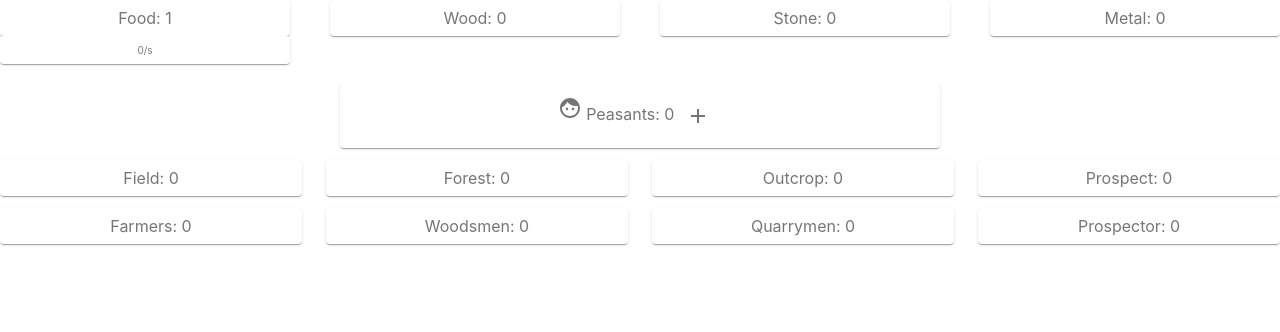
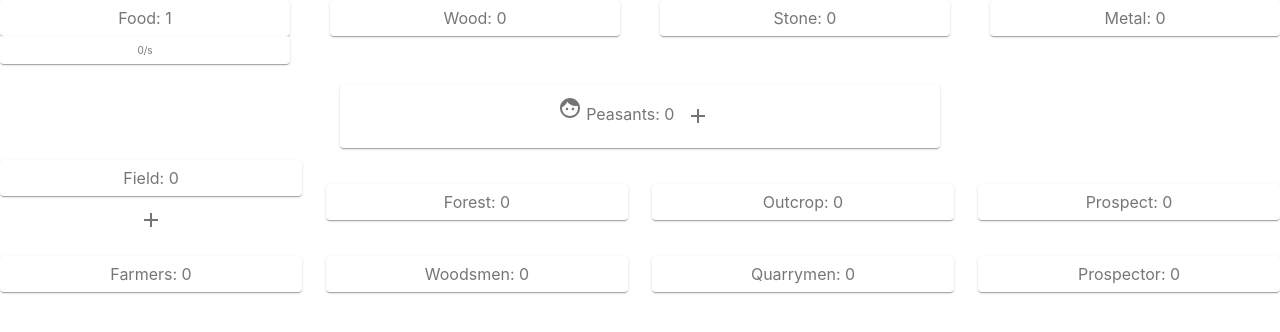
Before and after one commit to AFeralMountainGoatBB/darkAgesIdle, a React (Create React App) app: page / in a window 1280 px wide. Shown: the top 332 px of the page. Built offline with nearby package versions, Linux system fonts and the light colour scheme.

Commit message:
adding handleBuyItem to handle any items to purchase

```diff
--- a/src/App.js
+++ b/src/App.js
@@ -47,8 +47,8 @@ function App() {
 
   const [fieldValue, setFieldValue] = useState({
     value: 0,
-    initialPrice: {foodCost:100, woodCost:10, peasantCost:10},
-    currentPrice: {foodCost:100, woodCost:10, peasantCost:10},
+    initialPrice: {foodCost:1, woodCost:0, peasantCost:0},
+    currentPrice: {foodCost:1, woodCost:0, peasantCost:0},
     foodMultiplier: 10,
     priceIncreaseModifier: 1.07,
   });
@@ -87,17 +87,19 @@ function App() {
   const [tickingBool, setTickBool] = useState(false);
 
   function handleBuyPeasants() {
-    var currentPeasantCost = peasantValueRef.current.currentPrice;
-    var currentFoodValue = foodValueRef.current;
+ //   var currentPeasantCost = peasantValueRef.current.currentPrice;
+    var currentPeasantCost = peasantValue.currentPrice;
+   // var currentFoodValue = foodValueRef.current;
+    var currentFoodValue = foodValue;
      console.log("handle click food value vs ref", foodValue, foodValueRef);
      console.log("handle click peasant value vs ref", peasantValue, peasantValueRef);
     if (currentFoodValue >= currentPeasantCost.foodCost) {
       var newFoodValue = currentFoodValue - currentPeasantCost.foodCost;
        console.log("yes food value greater, new FoodValue", newFoodValue);
-      var newPeasantValue = peasantValueRef.current.value + 1;
+      var newPeasantValue = peasantValue.value + 1;
       var newPeasantCost = Math.ceil(
         currentPeasantCost.foodCost *
-          peasantValueRef.current.priceIncreaseModifier
+          peasantValue.priceIncreaseModifier
       );
       setFoodValue(newFoodValue);
       setPeasantValue({
@@ -116,9 +118,26 @@ function App() {
 
   function handleBuyItem(itemValue, setState, itemReference) {
     var costs = itemValue.currentPrice;
-    if(costs.foodCost<=foodValue.value && costs.woodCost<=woodValue.value && costs.peasantCost<=peasantValue.value)
+    console.log("handling buy checking equals", itemValue);
+    if(costs.foodCost<=foodValue && costs.woodCost<=woodValue && costs.peasantCost<=peasantValue.value)
     {
+      console.log("handling the buy");
+    setFoodValue(foodValue - costs.foodCost);
+    setWoodValue(woodValue - costs.woodCost);
+    var newItemCost = newItemCost(itemValue);
 
+    //   // console.log("yes food value greater");
+    //   var newPeasantValue = peasantValueRef.current.value + 1;
+    //   var newPeasantCost = Math.ceil(
+    //     peasantValueRef.current.currentPrice *
+    //       peasantValueRef.current.priceIncreaseModifier
+    //   );
+    //   setFoodValue(newFoodValue);
+    //   setPeasantValue({
+    //     ...peasantValue,
+    //     value: newPeasantValue,
+    //     currentPrice: newPeasantCost,
+    //   });
     }
 
     // var currentPeasantCost = peasantValueRef.current.currentPrice;
@@ -146,6 +165,11 @@ function App() {
     }
   }
 
+  function newItemCost(itemValue)
+  {
+
+  }
+
   function constantTick() {
     console.log("tick");
     calculateIncome();
@@ -163,7 +187,8 @@ function App() {
     var foodIncome =
       peasantValueRef.current.foodIncome * peasantValueRef.current.value;
     setFoodValue(foodValueRef.current + foodIncome);
-    setFoodIncomeRate(foodIncome);
+    var foodIncomeStr = foodIncome+"/s";
+    setFoodIncomeRate(foodIncomeStr);
   }
   function woodIncome() {
     var foodIncome =
@@ -234,6 +259,13 @@ function App() {
         >
           <Grid item xs={3}>
             <Paper className={classes.paper}>Field: {fieldValue.value}</Paper>
+            <IconButton
+                onClick={() => {
+                  handleBuyItem(fieldValue, setFieldValue, fieldValue);
+                }}
+              >
+                <AddIcon />
+              </IconButton>
           </Grid>
           <Grid item xs={3}>
             <Paper className={classes.paper}>Forest: {forestValue.value}</Paper>
```
